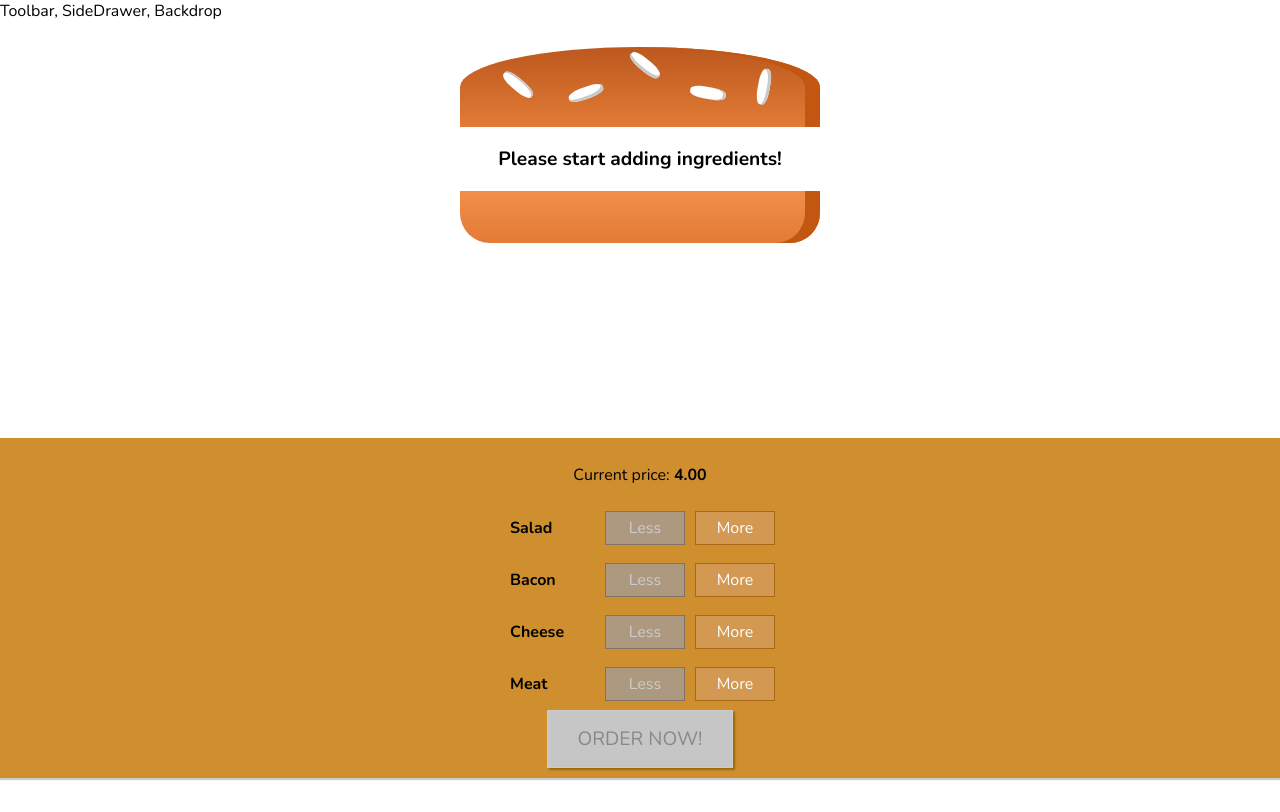
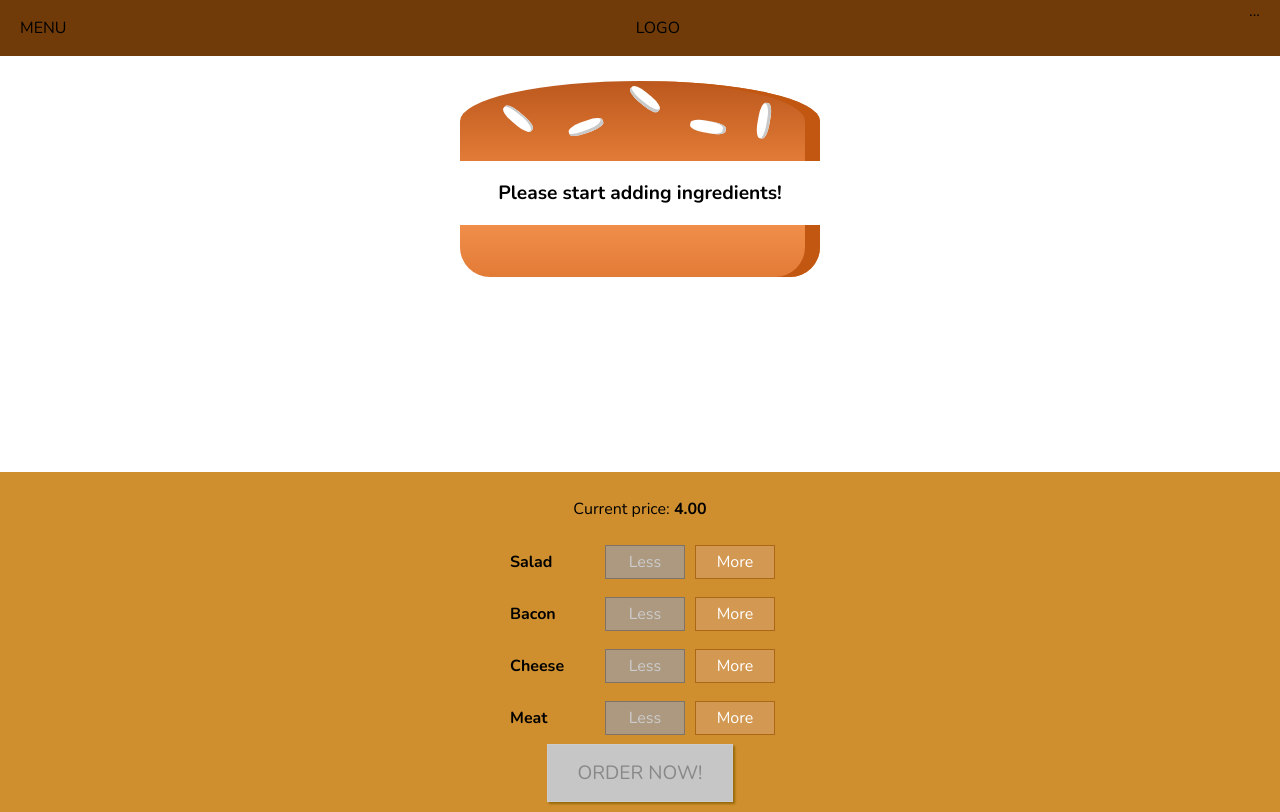
Before and after one commit to sanchezfdezjavier/burger_builder, a React app: page / in a window 1280 px wide. Built offline with nearby package versions, Linux system fonts and the light colour scheme.

Commit message:
173 done

```diff
--- a/src/components/Burger/OrderSummary/OrderSummary.js
+++ b/src/components/Burger/OrderSummary/OrderSummary.js
@@ -15,6 +15,9 @@
 			<h3>Your order summary:</h3>
 			<p>Your tasty order it is almost complete: </p>
 			<ul>{ingredientSummary}</ul>
+			<p>
+				<strong>Total price: {props.price.toFixed(2)} $ </strong>
+			</p>
 			<p>Continue to checkout?</p>
 			<Button btnType="Success" clicked={props.purchaseContinueHandler}>
 				Continue
--- a/src/components/Layout/Layout.css
+++ b/src/components/Layout/Layout.css
@@ -1,3 +1,3 @@
 .Content {
-	margin-top: 16px;
+	margin-top: 72px;
 }
--- a/src/components/Layout/Layout.js
+++ b/src/components/Layout/Layout.js
@@ -1,11 +1,12 @@
 import React from 'react';
 import Aux from '../../hoc/Aux';
 import classes from './Layout.css';
+import Toolbar from '../Navigation/Toolbar/Toolbar';
 
 const layout = (props) => {
 	return (
 		<Aux>
-			<div>Toolbar, SideDrawer, Backdrop</div>
+			<Toolbar />
 			<main className={classes.Content}>{props.children}</main>
 		</Aux>
 	);
--- /dev/null
+++ b/src/components/Navigation/Toolbar/Toolbar.css
@@ -0,0 +1,18 @@
+.Toolbar {
+	height: 56px;
+	width: 100%;
+	position: fixed;
+	top: 0;
+	left: 0;
+	background-color: #703b09;
+	display: flex;
+	justify-content: space-between;
+	align-items: center;
+	padding: 0 20px;
+	box-sizing: border-box;
+	z-index: 90;
+}
+
+.Toolbar nav {
+	height: 100%;
+}
--- /dev/null
+++ b/src/components/Navigation/Toolbar/Toolbar.js
@@ -0,0 +1,14 @@
+import React from 'react';
+import classes from './Toolbar.css';
+
+const toolbar = (props) => {
+	return (
+		<header className={classes.Toolbar}>
+			<div>MENU</div>
+			<div>LOGO</div>
+			<nav>...</nav>
+		</header>
+	);
+};
+
+export default toolbar;
--- a/src/containers/BurgerBuilder/BurgerBuilder.js
+++ b/src/containers/BurgerBuilder/BurgerBuilder.js
@@ -94,6 +94,7 @@
 						ingredients={this.state.ingredients}
 						purchaseContinueHandler={this.purchaseContinueHandler}
 						purchaseCancelledHandler={this.purchaseCancelledHandler}
+						price={this.state.totalPrice}
 					/>
 				</Modal>
 				<Burger ingredients={this.state.ingredients} />
```
